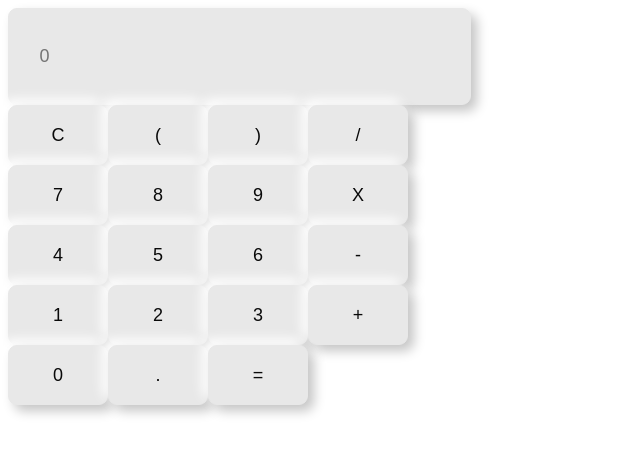
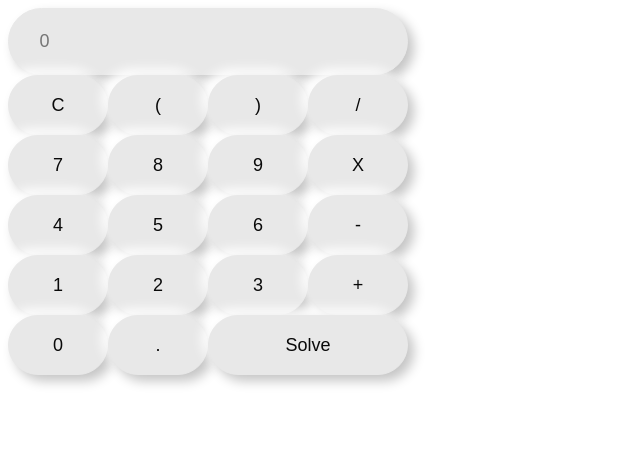
Before and after one commit to Momentum-Team-12/js-caculator-part-1-imsreish, a plain HTML site: page index.html in a window 1280 px wide. Shown: the whole page, without its empty margins (0-640 px from the left). Drawn offline with Linux system fonts and the light colour scheme.

Commit message:
Cleaned up some styling

```diff
--- a/index.html
+++ b/index.html
@@ -40,7 +40,7 @@
     <div class="row">
         <button id="zero">0</button>
         <button id="point">.</button>
-        <button id="findResult">=</button>
+        <button id="findResult">Solve</button>
     </div>
 </body>
 <script src = main.js defer></script>
--- a/main.css
+++ b/main.css
@@ -1,19 +1,11 @@
 .row {
     display: flex;
-    align-items: center;
-    justify-items: center;
+
+    align-items: space-between;
+    justify-items: space-between;
+    width: 400px;
+    /* border: 1px solid black; */
 }
-
-/* button {
-    background-color: green;
-    color: white;
-    width: 100px;
-    height: 100px;
-    display: flex;
-    align-items: center;
-    justify-content: center;
-    font-size: 40px;
-} */
 
 /* From cssbuttons.io by @adamgiebl */
 button {
@@ -25,6 +17,7 @@ button {
     height: 60px;
     background: #e8e8e8;
     border: 1px solid #e8e8e8;
+    border-radius: 50px;
     transition: all .3s;
     box-shadow: 6px 6px 12px #c5c5c5,
                 -6px -6px 12px #ffffff;
@@ -39,39 +32,27 @@ button {
                 -4px -4px 12px #ffffff;
    }
 
-/* .operator {
-    background-color: lightgreen;
-} */
-
 input:invalid {
     border: red solid 3px;
 }
 
-/* #findResult {
-    background-color: fuchsia;
+#findResult {
+    width: 200px;
 }
 
-#clear {
-    background-color: red;
-} */
-
 #resultField {
-    /* background-color: blueviolet;
-    color: white;
-    width: 300px;
-    height: 100px;
-    display: flex;
-    align-items: center;
-    justify-content: center; */
+    background-color: white;
     color: #090909;
     padding: 0.7em 1.7em;
     font-size: 18px;
     border-radius: 0.5em;
-    width: 400px;
-    height: 70px;
+    width: 340px;
+    height: 40px;
     background: #e8e8e8;
     border: 1px solid #e8e8e8;
+    border-radius: 50px;
     transition: all .3s;
     box-shadow: 6px 6px 12px #c5c5c5,
                 -6px -6px 12px #ffffff;
+   }
 }
--- a/main.js
+++ b/main.js
@@ -18,6 +18,16 @@ for (let buttonCheck of selectButton) {
       resultField.value = finalCalculation;
       console.log(finalCalculation);
       console.log("findResult pressed");
+    }
+    if (event.target.id === "openParentheses") {
+      // resultField.innerText += "(";
+      resultField.value += "(";
+      console.log("open parentheses pressed");
+    }
+    if (event.target.id === "closeParentheses") {
+      // resultField.innerText += ")";
+      resultField.value += ")";
+      console.log("close parentheses pressed");
     }
     if (event.target.id === "divide") {
       // resultField.innerText += "/";
```
